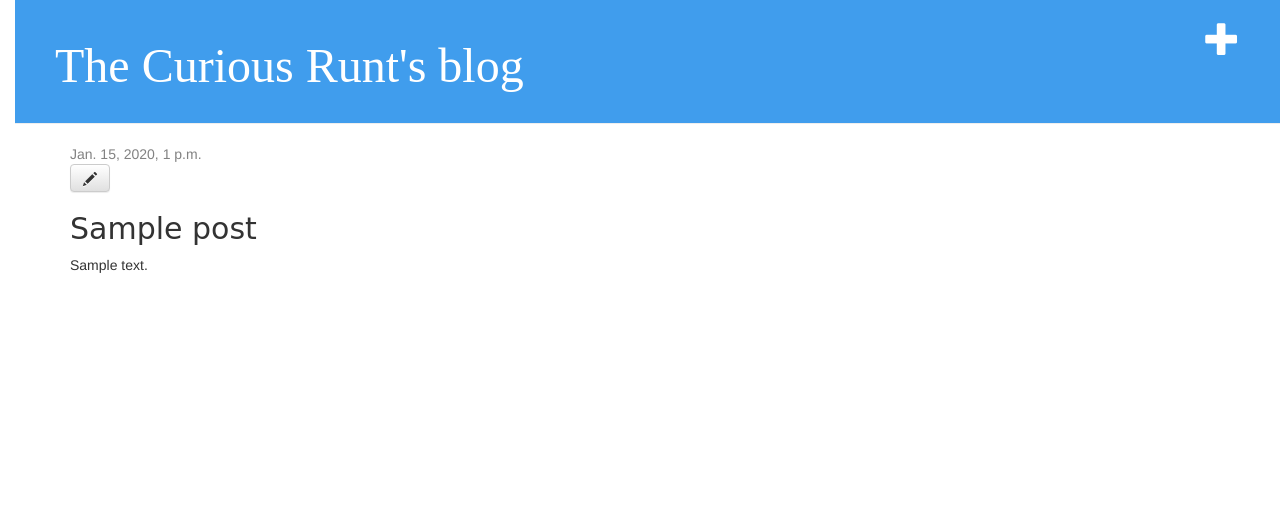
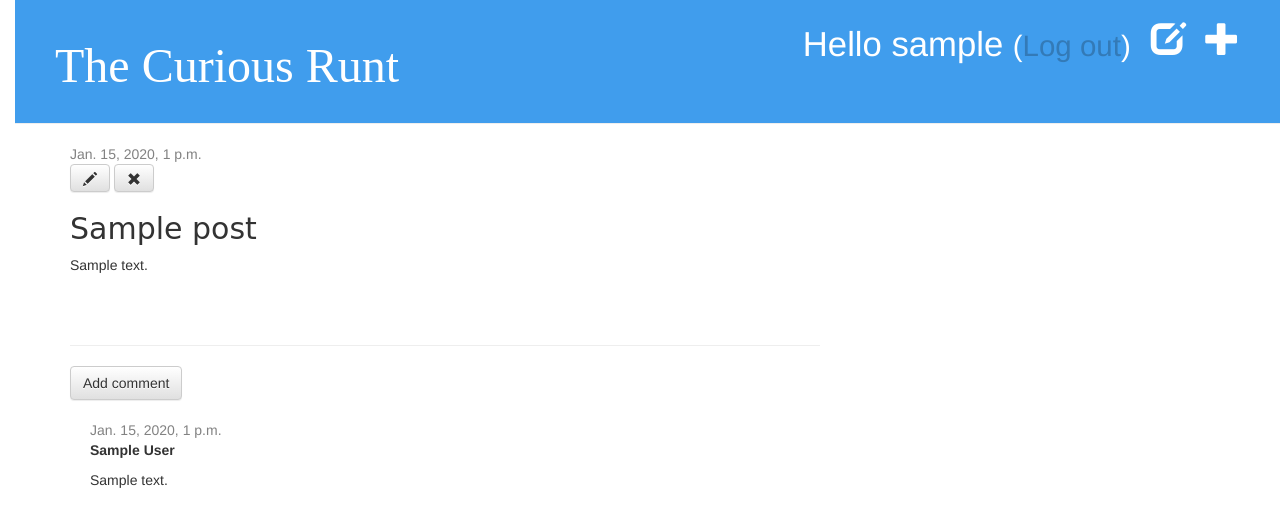
Before and after one commit to emsyambi/my-first-blog, a Django app: page /post/1 in a window 1280 px wide. Shown: the top 527 px of the page. Run offline with Django 3.2, Linux system fonts and the light colour scheme; a user stored in the database is signed in; tables that the repository leaves empty hold one stand-in row (values such as "Sample post"); some libraries are stand-ins or nearby versions; some web fonts are replaced.

Commit message:
Added options to edit, comment and login on the site.

```diff
--- a/mysite/blog/admin.py
+++ b/mysite/blog/admin.py
@@ -1,5 +1,6 @@
 from django.contrib import admin
-from .models import Post
+from .models import Post, Comment
 
 # Register your models here.
 admin.site.register(Post)
+admin.site.register(Comment)
--- a/mysite/blog/models.py
+++ b/mysite/blog/models.py
@@ -17,3 +17,21 @@ class Post(models.Model):
 
     def __str__(self):
         return self.title
+
+    def approved_comments(self):
+        return self.comments.filter(approved_comment=True)
+
+
+class Comment(models.Model):
+    post = models.ForeignKey('blog.Post', on_delete=models.CASCADE, related_name='comments')
+    author = models.CharField(max_length=200)
+    text = models.TextField()
+    created_date = models.DateTimeField(default=timezone.now)
+    approved_comment = models.BooleanField(default=False)
+
+    def approve(self):
+        self.approved_comment = True
+        self.save()
+
+    def __str__(self):
+        return self.text
--- a/mysite/blog/static/css/blog.css
+++ b/mysite/blog/static/css/blog.css
@@ -53,3 +53,7 @@ h1, h2, h3, h4 {
 .post h2 a, .post h2 a:visited {
     color: #000000;
 }
+
+.comment {
+    margin: 20px 0px 20px 20px;
+}
--- a/mysite/blog/templates/blog/base.html
+++ b/mysite/blog/templates/blog/base.html
@@ -1,7 +1,7 @@
 {% load static %}
 <html>
     <head>
-        <title>The Inquisitive Runt</title>
+        <title>The Curious Runt</title>
         <link rel="stylesheet" href="//maxcdn.bootstrapcdn.com/bootstrap/3.2.0/css/bootstrap.min.css">
         <link rel="stylesheet" href="//maxcdn.bootstrapcdn.com/bootstrap/3.2.0/css/bootstrap-theme.min.css">
         <link href="//fonts.googleapis.com/css?family=Overlock&subset=latin,latin-ext" rel="stylesheet" type="text/css">
@@ -11,8 +11,12 @@
         <div class="page-header">
             {% if user.is_authenticated %}
                 <a href="{% url 'post_new' %}" class="top-menu"><span class="glyphicon glyphicon-plus"></span></a>
+                <a href="{% url 'post_draft_list' %}" class="top-menu"><span class="glyphicon glyphicon-edit"></span></a>
+                <p class="top-menu">Hello {{ user.username }} <small>(<a href="{% url 'logout' %}">Log out</a>)</small></p>
+            {% else %}
+                <a href="{% url 'login' %}" class="top-menu"><span class="glyphicon glyphicon-lock"></span></a>
             {% endif %}
-            <h1><a href="/">The Curious Runt's blog</a></h1>
+            <h1><a href="/">The Curious Runt</a></h1>
         </div>
         <div class="content container">
             <div class="row">
--- a/mysite/blog/templates/blog/index.html
+++ b/mysite/blog/templates/blog/index.html
@@ -8,6 +8,7 @@
             </div>
             <h2><a href="{% url 'post_detail' pk=post.pk %}">{{ post.title }}</a></h2>
             <p>{{ post.summary|linebreaksbr }}</p>
+            <a href="{% url 'post_detail' pk=post.pk %}">Comments: {{ post.approved_comments.count }}</a>
         </div>
     {% endfor %}
 {% endblock %}
--- a/mysite/blog/templates/blog/post_detail.html
+++ b/mysite/blog/templates/blog/post_detail.html
@@ -6,11 +6,33 @@
             <div class="date">
                 {{ post.published_date }}
             </div>
+        {% else %}
+            <a class="btn btn-default" href="{% url 'post_publish' pk=post.pk %}">Publish</a>
         {% endif %}
         {% if user.is_authenticated %}
             <a class="btn btn-default" href="{% url 'post_edit' pk=post.pk %}"><span class="glyphicon glyphicon-pencil"></span></a>
+            <a class="btn btn-default" href="{% url 'post_remove' pk=post.pk %}"><span class="glyphicon glyphicon-remove"></span></a>
         {% endif %}
         <h2>{{ post.title }}</h2>
         <p>{{ post.content|linebreaksbr }}</p>
     </div>
+<hr>
+<a class="btn btn-default" href="{% url 'add_comment_to_post' pk=post.pk %}">Add comment</a>
+{% for comment in post.comments.all %}
+    {% if user.is_authenticated or comment.approved_comment %}
+    <div class="comment">
+        <div class="date">
+            {{ comment.created_date }}
+            {% if not comment.approved_comment %}
+                <a class="btn btn-default" href="{% url 'comment_remove' pk=comment.pk %}"><span class="glyphicon glyphicon-remove"></span></a>
+                <a class="btn btn-default" href="{% url 'comment_approve' pk=comment.pk %}"><span class="glyphicon glyphicon-ok"></span></a>
+            {% endif %}
+        </div>
+        <strong>{{ comment.author }}</strong>
+        <p>{{ comment.text|linebreaks }}</p>
+    </div>
+    {% endif %}
+{% empty %}
+    <p>No comments here yet :(</p>
+{% endfor %}
 {% endblock %}
--- a/mysite/blog/urls.py
+++ b/mysite/blog/urls.py
@@ -6,4 +6,10 @@ urlpatterns = [
     path('post/<int:pk>', views.post_detail, name='post_detail'),
     path('post/new/', views.post_new, name='post_new'),
     path('post/<int:pk>/edit/', views.post_edit, name='post_edit'),
+    path('drafts/', views.post_draft_list, name='post_draft_list'),
+    path('post/<pk>/publish/', views.post_publish, name='post_publish'),
+    path('post/<pk>/remove/', views.post_remove, name='post_remove'),
+    path('post/<int:pk>/comment/', views.add_comment_to_post, name='add_comment_to_post'),
+    path('comment/<int:pk>/approve/', views.comment_approve, name='comment_approve'),
+    path('comment/<int:pk>/remove/', views.comment_remove, name='comment_remove'),
 ]
--- a/mysite/blog/views.py
+++ b/mysite/blog/views.py
@@ -1,7 +1,8 @@
 from django.shortcuts import get_object_or_404, render, redirect
-from .models import Post
+from .models import Post, Comment
 from django.utils import timezone
-from .forms import PostForm
+from .forms import PostForm, CommentForm
+from django.contrib.auth.decorators import login_required
 
 
 # Create your views here.
@@ -15,13 +16,13 @@ def post_detail(request, pk):
     return render(request, 'blog/post_detail.html', {'post': post})
 
 
+@login_required
 def post_new(request):
     if request.method == "POST":
         form = PostForm(request.POST)
         if form.is_valid():
             post = form.save(commit=False)
             post.author = request.user
-            post.published_date = timezone.now()
             post.save()
             return redirect('post_detail', pk=post.pk)
     else:
@@ -29,6 +30,7 @@ def post_new(request):
     return render(request, 'blog/post_edit.html', {'form': form})
 
 
+@login_required
 def post_edit(request, pk):
     post = get_object_or_404(Post, pk=pk)
     if request.method == "POST":
@@ -36,9 +38,56 @@ def post_edit(request, pk):
         if form.is_valid():
             post = form.save(commit=False)
             post.author = request.user
-            post.published_date = timezone.now()
             post.save()
             return redirect('post_detail', pk=post.pk)
     else:
         form = PostForm(instance=post)
     return render(request, 'blog/post_edit.html', {'form': form})
+
+
+@login_required
+def post_draft_list(request):
+    posts = Post.objects.filter(published_date__isnull=True).order_by('created_date')
+    return render(request, 'blog/post_draft_list.html', {'posts': posts})
+
+
+@login_required
+def post_publish(request, pk):
+    post = get_object_or_404(Post, pk=pk)
+    post.publish()
+    return redirect('post_detail', pk=pk)
+
+
+@login_required
+def post_remove(request, pk):
+    post = get_object_or_404(Post, pk=pk)
+    post.delete()
+    return redirect('index')
+
+
+def add_comment_to_post(request, pk):
+    post = get_object_or_404(Post, pk=pk)
+    if request.method == "POST":
+        form = CommentForm(request.POST)
+        if form.is_valid():
+            comment = form.save(commit=False)
+            comment.post = post
+            comment.save()
+            return redirect('post_detail', pk=post.pk)
+    else:
+        form = CommentForm()
+    return render(request, 'blog/add_comment_to_post.html', {'form': form})
+
+
+@login_required
+def comment_approve(request, pk):
+    comment = get_object_or_404(Comment, pk=pk)
+    comment.approve()
+    return redirect('post_detail', pk=comment.post.pk)
+
+
+@login_required
+def comment_remove(request, pk):
+    comment = get_object_or_404(Comment, pk=pk)
+    comment.delete()
+    return redirect('post_detail', pk=comment.post.pk)
--- a/mysite/mysite/settings.py
+++ b/mysite/mysite/settings.py
@@ -119,4 +119,7 @@ USE_TZ = True
 # https://docs.djangoproject.com/en/3.0/howto/static-files/
 
 STATIC_URL = '/static/'
+
 STATIC_ROOT = os.path.join(BASE_DIR, 'static')
+
+LOGIN_REDIRECT_URL = '/'
--- a/mysite/mysite/urls.py
+++ b/mysite/mysite/urls.py
@@ -15,8 +15,11 @@ Including another URLconf
 """
 from django.contrib import admin
 from django.urls import path, include
+from django.contrib.auth import views
 
 urlpatterns = [
     path('admin/', admin.site.urls),
+    path('accounts/login/', views.LoginView.as_view(), name='login'),
+    path('accounts/logout/', views.LogoutView.as_view(next_page='/'), name='logout'),
     path('', include('blog.urls')),
 ]
```
Also changed, not shown: mysite/blog/forms.py (+9 -1 lines), mysite/blog/templates/blog/add_comment_to_post.html (added, +9 -0 lines), mysite/blog/templates/blog/post_draft_list.html (added, +11 -0 lines), mysite/blog/templates/registration/login.html (added, +24 -0 lines), mysite/blog/migrations/0003_comment.py (added).
